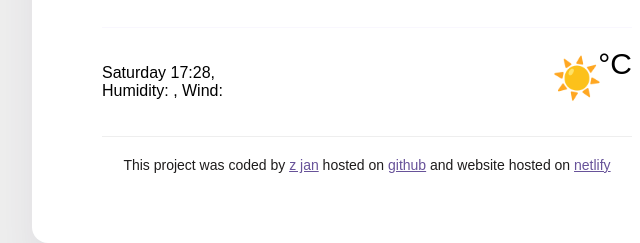
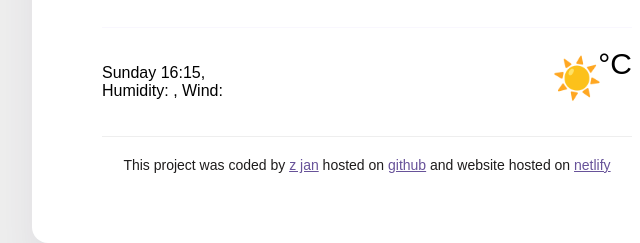
Before and after one commit to zjan3/my-weatherapp1, a plain HTML site: page index.html in a window 1280 px wide. Shown: the part 140-383 px from the top of the page, 273-913 px from the left. Drawn offline with nearby package versions, Linux system fonts and the light colour scheme; no server answers; a web font is replaced by a local one.

Commit message:
created real time

```diff
--- a/index.html
+++ b/index.html
@@ -32,7 +32,7 @@
             <h1 id="city"></h1>
 
             <p clas="current-details">
-              Saturday 17:28, <span id="info"></span>
+              <span id="time"> </span>, <span id="info"></span>
               <br />
               Humidity: <strong id="Humidity"></strong>, Wind:
               <strong id="speed"> </strong>
--- a/index.js
+++ b/index.js
@@ -14,7 +14,10 @@ function refresh(response){
 
   let theSpeed=document.querySelector("#speed");
   theSpeed.innerHTML=`${response.data.wind.speed}km/h`;
+
+
 }
+
 
 
 
@@ -43,3 +46,35 @@ let form=document.querySelector("#input-search");
 form.addEventListener("submit", search);
 
 searchCity("Kabul");
+
+function formatDate(date) {
+  let minutes = date.getMinutes();
+  let hours = date.getHours();
+  let day = date.getDay();
+
+  if (minutes < 10) {
+    minutes = `0${minutes}`;
+  }
+
+  if (hours < 10) {
+    hours = `0${hours}`;
+  }
+
+  let days = [
+    "Sunday",
+    "Monday",
+    "Tuesday",
+    "Wednesday",
+    "Thursday",
+    "Friday",
+    "Saturday"
+  ];
+
+  let formattedDay = days[day];
+  return `${formattedDay} ${hours}:${minutes}`;
+}
+
+let currentDateELement = document.querySelector("#time");
+let currentDate = new Date();
+
+currentDateELement.innerHTML = formatDate(currentDate);
```
